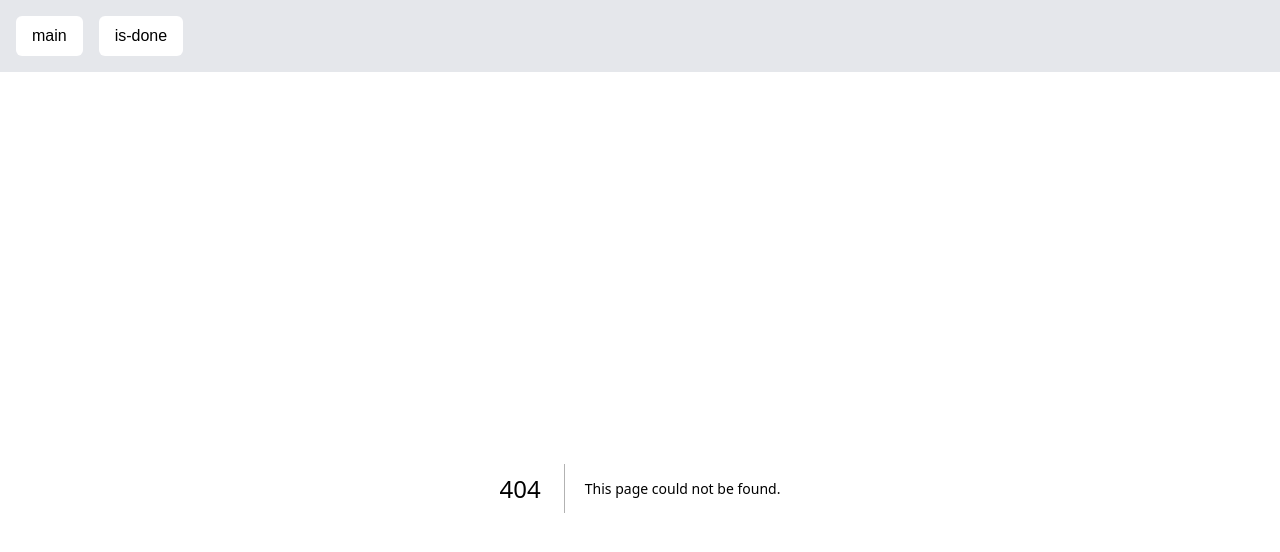
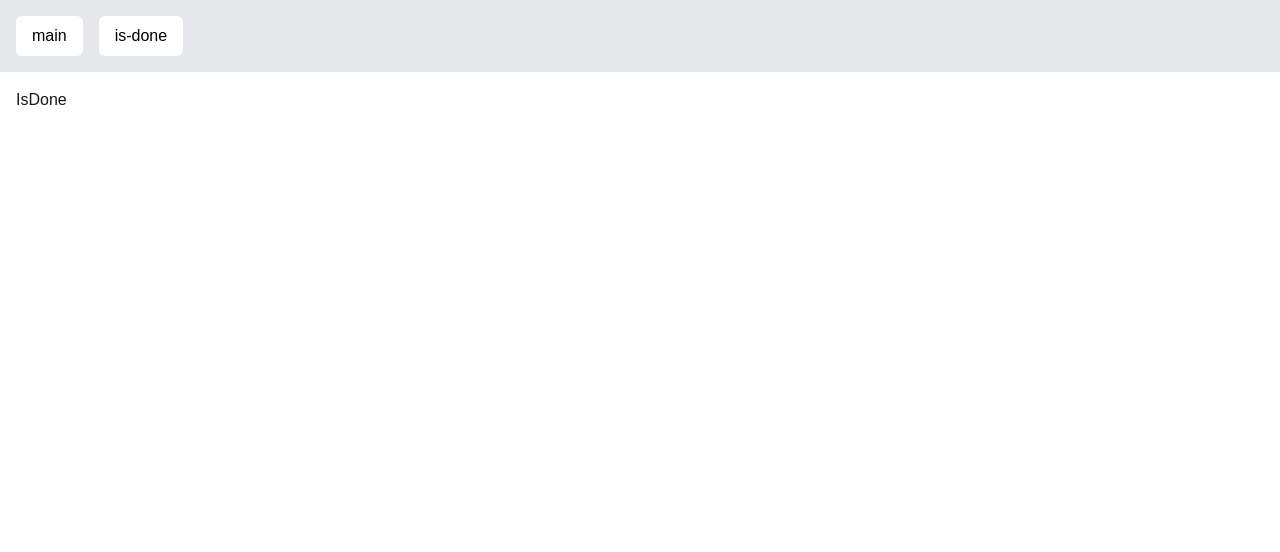
Before and after one commit to UrePu/todoList, a Next.js app: page /is-done in a window 1280 px wide. Before the commit this address had no page. Shown: the top 552 px of the page. Built offline with nearby package versions, Linux system fonts and the light colour scheme.

Commit message:
chore: is-done page add

```diff
--- /dev/null
+++ b/src/app/is-done/page.tsx
@@ -0,0 +1,7 @@
+import React from "react";
+
+const IsDone = () => {
+  return <div>IsDone</div>;
+};
+
+export default IsDone;
```
